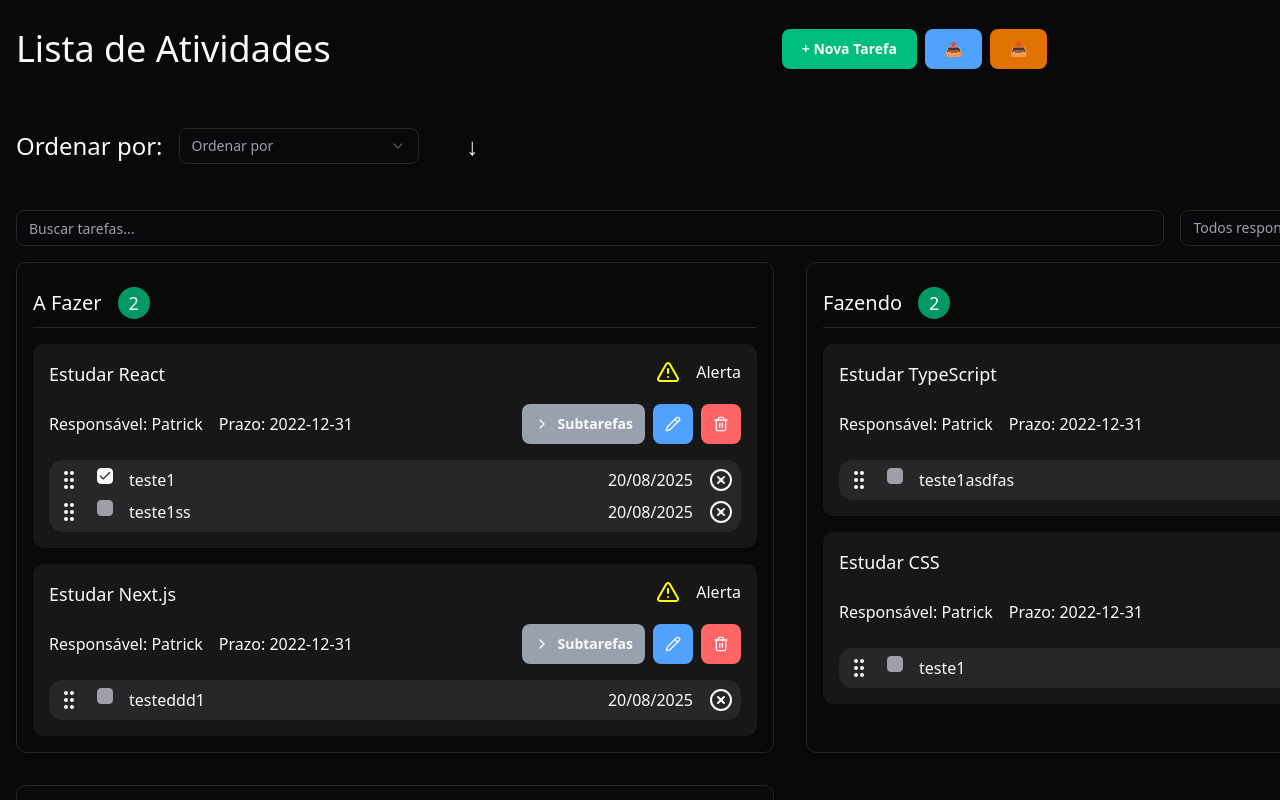
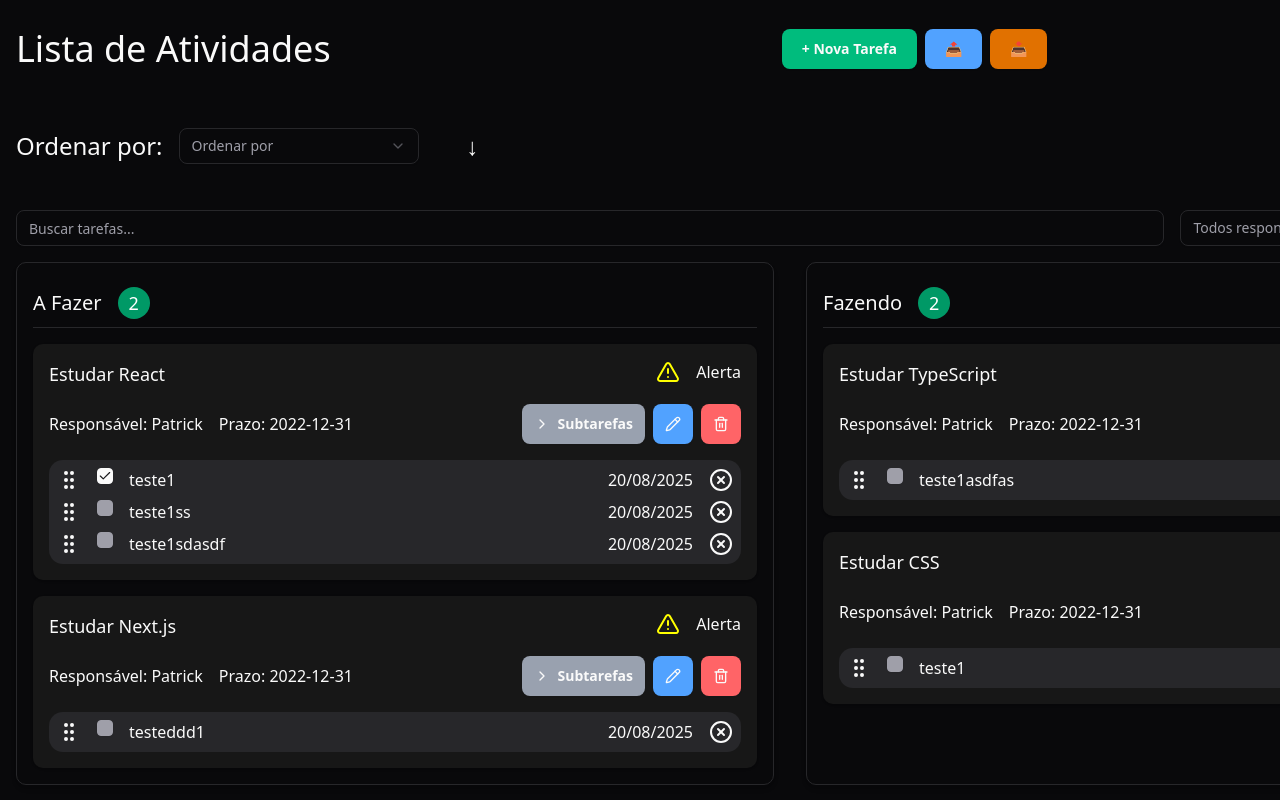
Before and after one commit to ppegoretti/todolist, a React (Vite) app: page /calendar in a window 1280 px wide. Shown: the top 800 px of the page. Built offline with nearby package versions, Linux system fonts and the light colour scheme.

Commit message:
ajuste sort itens

```diff
--- a/src/data/index.ts
+++ b/src/data/index.ts
@@ -9,8 +9,15 @@ export const tasksData: Task[] = [
     status: 'TODO',
     createdAt: '2022-09-01',
     subtasks: [
-      { id: '0', deadline: '20/08/2025', description: 'teste1', order: '1', status: true },
+      { id: '0', deadline: '20/08/2025', description: 'teste1', order: '0', status: true },
       { id: '1', deadline: '20/08/2025', description: 'teste1ss', order: '1', status: false },
+      {
+        id: '2',
+        deadline: '20/08/2025',
+        description: 'teste1sdasdf',
+        order: '2',
+        status: false,
+      },
     ],
   },
   {
--- a/src/features/tasks/components/sub-task.tsx
+++ b/src/features/tasks/components/sub-task.tsx
@@ -1,7 +1,7 @@
 import { Checkbox } from '@/components/ui/checkbox'
 import { CircleX, GripVertical } from 'lucide-react'
 import type { SubTask } from '../models/task'
-import { useDraggable } from '@dnd-kit/core'
+import { useSortable } from '@dnd-kit/sortable'
 
 type SubTaskProps = {
   subTask: SubTask
@@ -10,7 +10,7 @@ type SubTaskProps = {
 export function SubTaskCard(props: SubTaskProps) {
   const { subTask } = props
   const { id, deadline, description, order, status, completedAt } = subTask
-  const { attributes, listeners, setNodeRef, transform } = useDraggable({ id: `subtask_${id}` })
+  const { attributes, listeners, setNodeRef, transform } = useSortable({ id: id })
   const style = transform
     ? {
         transform: `translate(${transform.x}px, ${transform.y}px)`,
@@ -19,8 +19,11 @@ export function SubTaskCard(props: SubTaskProps) {
 
   return (
     <div
-
+      ref={setNodeRef}
+      style={style}
       className="flex flex-1 justify-between items-center gap-2 bg-accent"
+      {...attributes}
+      {...listeners}
     >
       <div className="flex gap-4">
         <GripVertical />
--- a/src/features/tasks/components/task-card.tsx
+++ b/src/features/tasks/components/task-card.tsx
@@ -1,10 +1,11 @@
-import { DndContext, useDraggable } from '@dnd-kit/core'
+import { DndContext, type DragEndEvent, useDraggable } from '@dnd-kit/core'
 import type { Task } from '../models/task'
 import { Button } from '@/components/ui/button'
 import { ChevronRight, Pencil, Trash2, TriangleAlert } from 'lucide-react'
 import { SubTaskCard } from './sub-task'
 
-import { SortableContext, verticalListSortingStrategy } from '@dnd-kit/sortable'
+import { arrayMove, SortableContext, verticalListSortingStrategy } from '@dnd-kit/sortable'
+import { useState } from 'react'
 
 type TaskCardProps = {
   task: Task
@@ -12,6 +13,7 @@ type TaskCardProps = {
 
 export function TaskCard(props: TaskCardProps) {
   const { task } = props
+  const [subTasks, setSubTasks] = useState(task.subtasks ?? [])
 
   const { attributes, listeners, setNodeRef, transform } = useDraggable({ id: task.id })
 
@@ -20,6 +22,25 @@ export function TaskCard(props: TaskCardProps) {
         transform: `translate(${transform.x}px, ${transform.y}px)`,
       }
     : undefined
+
+  function handleDragEnd(event: DragEndEvent) {
+    const { active, over } = event
+
+    console.log('onDragEnd=')
+    console.log(active, over)
+
+    if (!over) return
+
+    if (active.id !== over.id) {
+      setSubTasks((items) => {
+        const oldIndex = items.map((i) => i.id).indexOf(active.id)
+        const newIndex = items.map((i) => i.id).indexOf(over.id)
+
+        console.log(oldIndex, newIndex)
+        return arrayMove(items, oldIndex, newIndex)
+      })
+    }
+  }
 
   return (
     <div
@@ -57,12 +78,9 @@ export function TaskCard(props: TaskCardProps) {
         </div>
         {task.subtasks && (
           <div className="flex flex-col bg-accent rounded-xl p-2 gap-2">
-            <DndContext>
-              <SortableContext
-                items={task.subtasks?.map((i) => i.id)}
-                strategy={verticalListSortingStrategy}
-              >
-                {task.subtasks?.map((i) => (
+            <DndContext onDragEnd={handleDragEnd}>
+              <SortableContext items={subTasks} strategy={verticalListSortingStrategy}>
+                {subTasks.map((i) => (
                   <SubTaskCard subTask={i} key={i.id} />
                 ))}
               </SortableContext>
```
